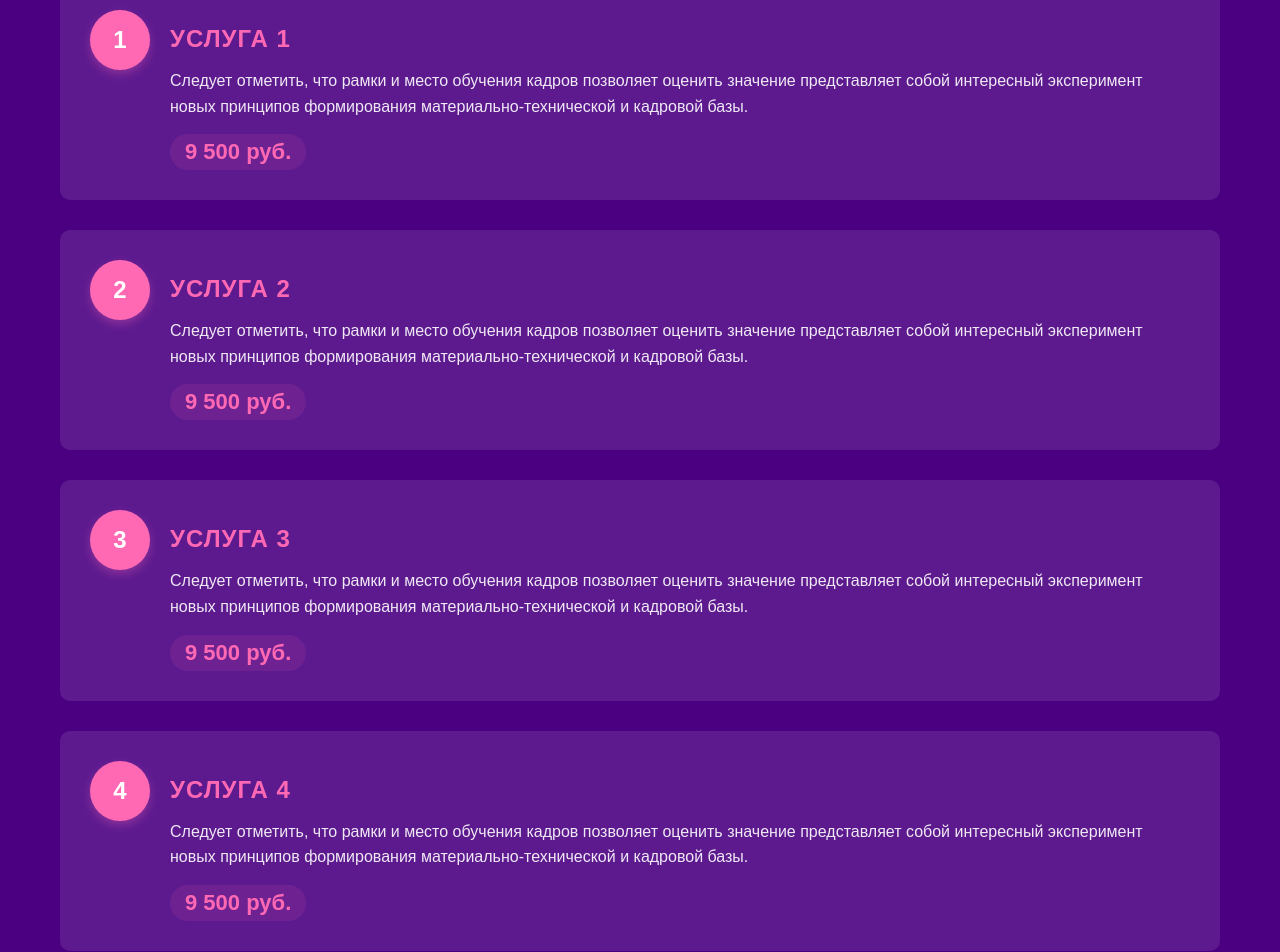
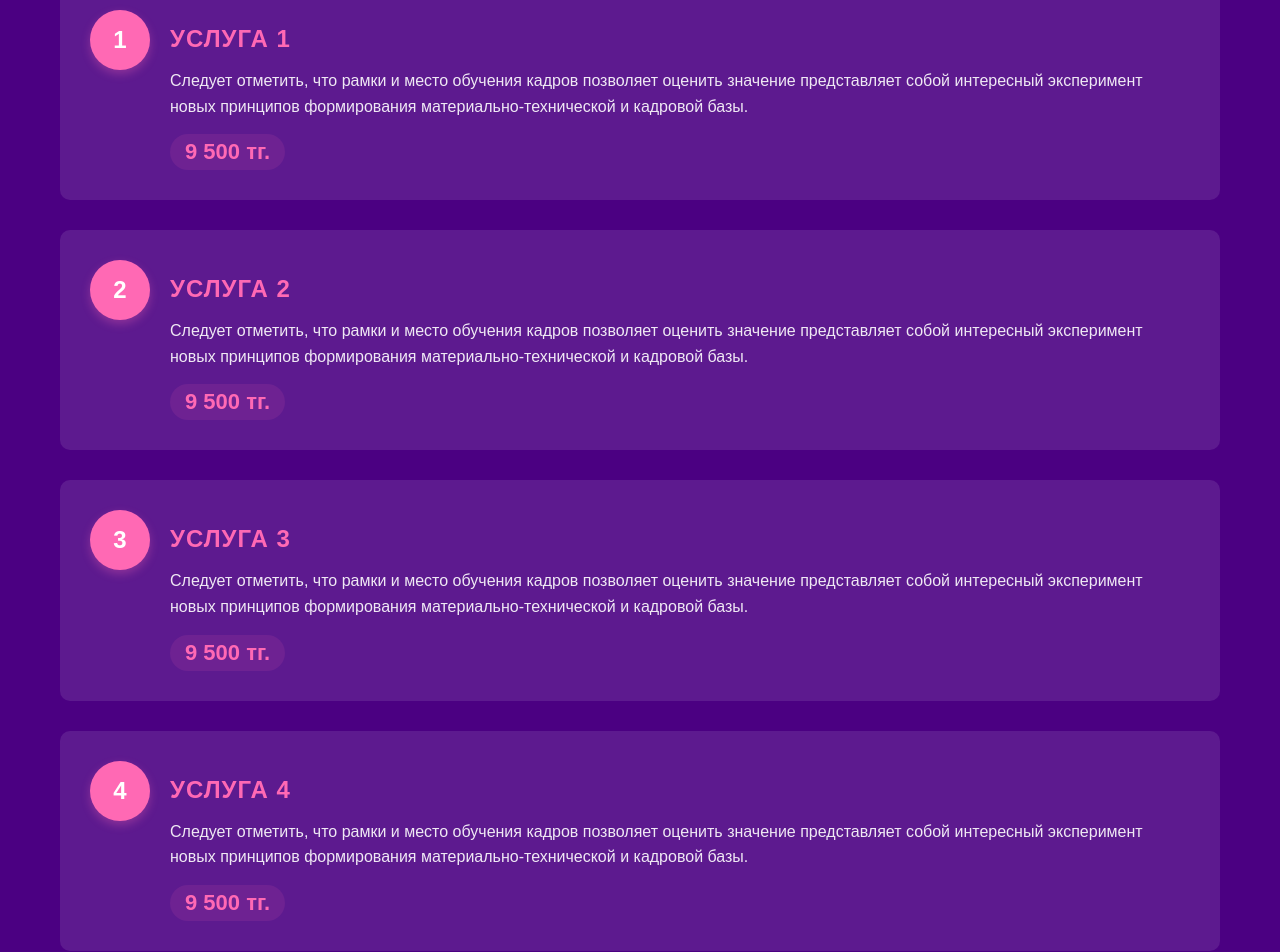
Before and after one commit to isatayfirst/Service, a plain HTML site: page service.html in a window 1280 px wide. Shown: the part 920-1872 px from the top of the page. Drawn offline with Linux system fonts and the light colour scheme.

Commit message:
Update service.html

```diff
--- a/service.html
+++ b/service.html
@@ -59,7 +59,7 @@
                     <div class="service-content">
                         <h3 class="service-title">Услуга 1</h3>
                         <p class="service-description">Следует отметить, что рамки и место обучения кадров позволяет оценить значение представляет собой интересный эксперимент новых принципов формирования материально-технической и кадровой базы.</p>
-                        <div class="service-price">9 500 руб.</div>
+                        <div class="service-price">9 500 тг.</div>
                     </div>
                 </div>
                 <div class="service-card">
@@ -67,7 +67,7 @@
                     <div class="service-content">
                         <h3 class="service-title">Услуга 2</h3>
                         <p class="service-description">Следует отметить, что рамки и место обучения кадров позволяет оценить значение представляет собой интересный эксперимент новых принципов формирования материально-технической и кадровой базы.</p>
-                        <div class="service-price">9 500 руб.</div>
+                        <div class="service-price">9 500 тг.</div>
                     </div>
                 </div>
                 <div class="service-card">
@@ -75,7 +75,7 @@
                     <div class="service-content">
                         <h3 class="service-title">Услуга 3</h3>
                         <p class="service-description">Следует отметить, что рамки и место обучения кадров позволяет оценить значение представляет собой интересный эксперимент новых принципов формирования материально-технической и кадровой базы.</p>
-                        <div class="service-price">9 500 руб.</div>
+                        <div class="service-price">9 500 тг.</div>
                     </div>
                 </div>
                 <div class="service-card">
@@ -83,7 +83,7 @@
                     <div class="service-content">
                         <h3 class="service-title">Услуга 4</h3>
                         <p class="service-description">Следует отметить, что рамки и место обучения кадров позволяет оценить значение представляет собой интересный эксперимент новых принципов формирования материально-технической и кадровой базы.</p>
-                        <div class="service-price">9 500 руб.</div>
+                        <div class="service-price">9 500 тг.</div>
                     </div>
                 </div>
             </section>
```
